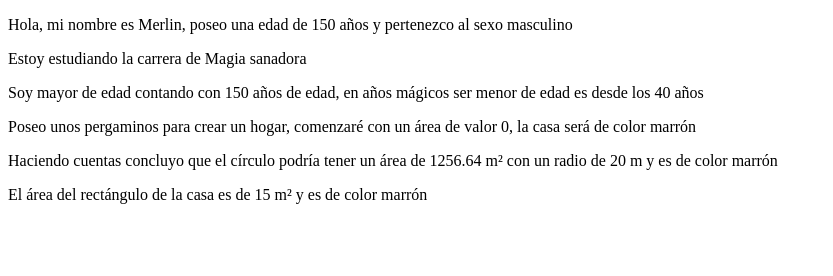
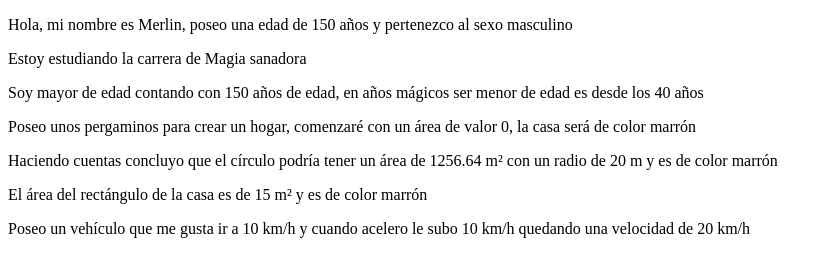
Before and after one commit to k4rlit0s13/tallerBasicoPOO, a plain HTML site: page index.html in a window 1280 px wide. Shown: the whole page, without its empty margins (0-833 px from the left). Drawn offline with Linux system fonts and the light colour scheme.

Commit message:
feat: :construction: ejercicio 6 primera parte
CreaunaclasellamadaVehiculoconlassiguientespropiedades:  marca, modelo y velocidad. La clase debe tener un método  llamadoacelerar()queincrementela velocidaddelvehículoen  10unidades.  Crea una instancia de la clase Vehiculo llamada vehiculo1 y  asigna valores a sus propiedades. Luego, llama al método  acelerar() y muestra la velocidad actual en el HTML.

```diff
--- a/index.html
+++ b/index.html
@@ -14,6 +14,7 @@
     <p class="color_casa"></p>
     <p class="area_casa_circulo"></p>
     <p class="area_casa_rectangulo"></p>
+    <p class="vehiculo_del_mago"></p>
 
 </body>
 </html>
--- a/js/components/clases.js
+++ b/js/components/clases.js
@@ -68,7 +68,7 @@ export class Casa {
     calcularArea() {
         return `Poseo unos pergaminos para crear un hogar, comenzaré con un área de valor ${this.area}, la casa será de color ${this.color}`;
     }
-}
+};
 
 export class Circulo extends Casa {
     constructor(color, radio) {
@@ -79,7 +79,7 @@ export class Circulo extends Casa {
         this.area = Number(Math.PI * this.radio ** 2);
         return `Haciendo cuentas concluyo que el círculo podría tener un área de ${this.area.toFixed(2)} m² con un radio de ${this.radio} m y es de color ${this.color}`;
     }
-}
+};
 
 export class Rectangulo extends Casa {
     constructor(color, largo, ancho) {
@@ -91,4 +91,16 @@ export class Rectangulo extends Casa {
         this.area = this.largo * this.ancho;
         return `El área del rectángulo de la casa es de ${this.area} m² y es de color ${this.color}`;
     }
-}
+};
+
+export class vehiculo{
+    constructor(marca,modelo,velocidad){
+        this.marca=marca;
+        this.modelo=modelo;
+        this.velocidad=velocidad;
+    }
+    acelerar(){
+        const aceleracion=this.velocidad+10;
+        return `Poseo un vehículo que me gusta ir a ${this.velocidad} km/h y cuando acelero le subo 10 km/h quedando una velocidad de ${aceleracion} km/h`
+    }
+};
--- a/js/main.js
+++ b/js/main.js
@@ -1,5 +1,5 @@
 
-import { perfilMago, estudio, animal, perro, Casa, Circulo, Rectangulo } from "./components/clases.js";
+import { perfilMago, estudio, animal, perro, Casa, Circulo, Rectangulo, vehiculo } from "./components/clases.js";
 
 const mago = new perfilMago('Merlin', 150, 'masculino');
 
@@ -31,3 +31,8 @@ mostrarAreaCirculo.innerHTML = areaCirculocasa.calcularArea();
 const areaRectanguloCasa = new Rectangulo(colorPredeterminado, 5, 3);
 const mostrarAreaRectangulo = document.querySelector('.area_casa_rectangulo');
 mostrarAreaRectangulo.innerHTML = areaRectanguloCasa.calcularArea();
+
+
+const vehiculoDelMago=new vehiculo('gorgorean','bronce',10);
+const mostrarVehiculoAceleracion=document.querySelector('.vehiculo_del_mago')
+mostrarVehiculoAceleracion.innerHTML=vehiculoDelMago.acelerar();
```
